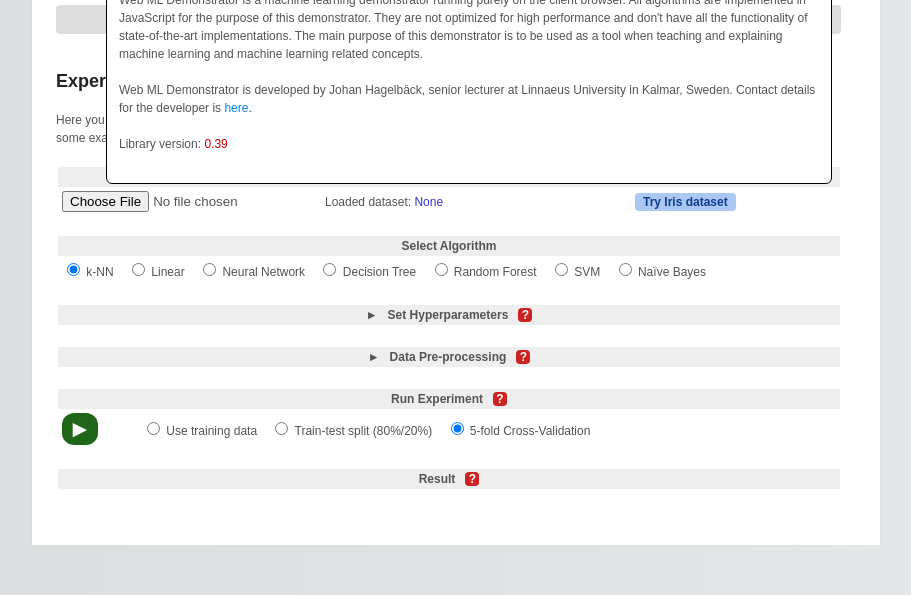
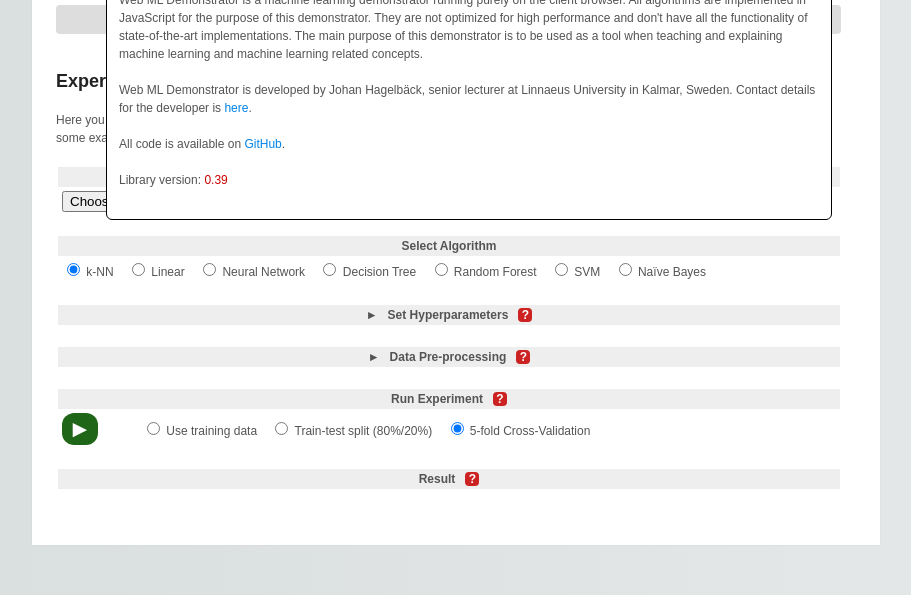
Before and after one commit to jhagelback/webml, a plain HTML site: page experimenter.html in a window 1280 px wide. Both pictures are taken after a click on the element "About". Shown: the part 205-800 px from the top of the page, without its empty margins (184-1095 px from the left). Drawn offline with Linux system fonts and the light colour scheme.

Commit message:
Minor changes

```diff
--- a/experimenter.html
+++ b/experimenter.html
@@ -477,6 +477,7 @@
           <br><br>
           Web ML Demonstrator is developed by Johan Hagelbäck, senior lecturer at Linnaeus University in Kalmar, Sweden. Contact details
           for the developer is <a href="https://lnu.se/personal/johan.hagelback/" target="_blank">here</a>.<br><br>
+          All code is available on <a href="https://github.com/jhagelback/webml" target="_blank">GitHub</a>.<br><br>
           Library version: <span id="version" style="color:#c00;"></span>
           <br>&nbsp;
         </div>
```
Also changed, not shown: index.html (+1 -0 lines).
